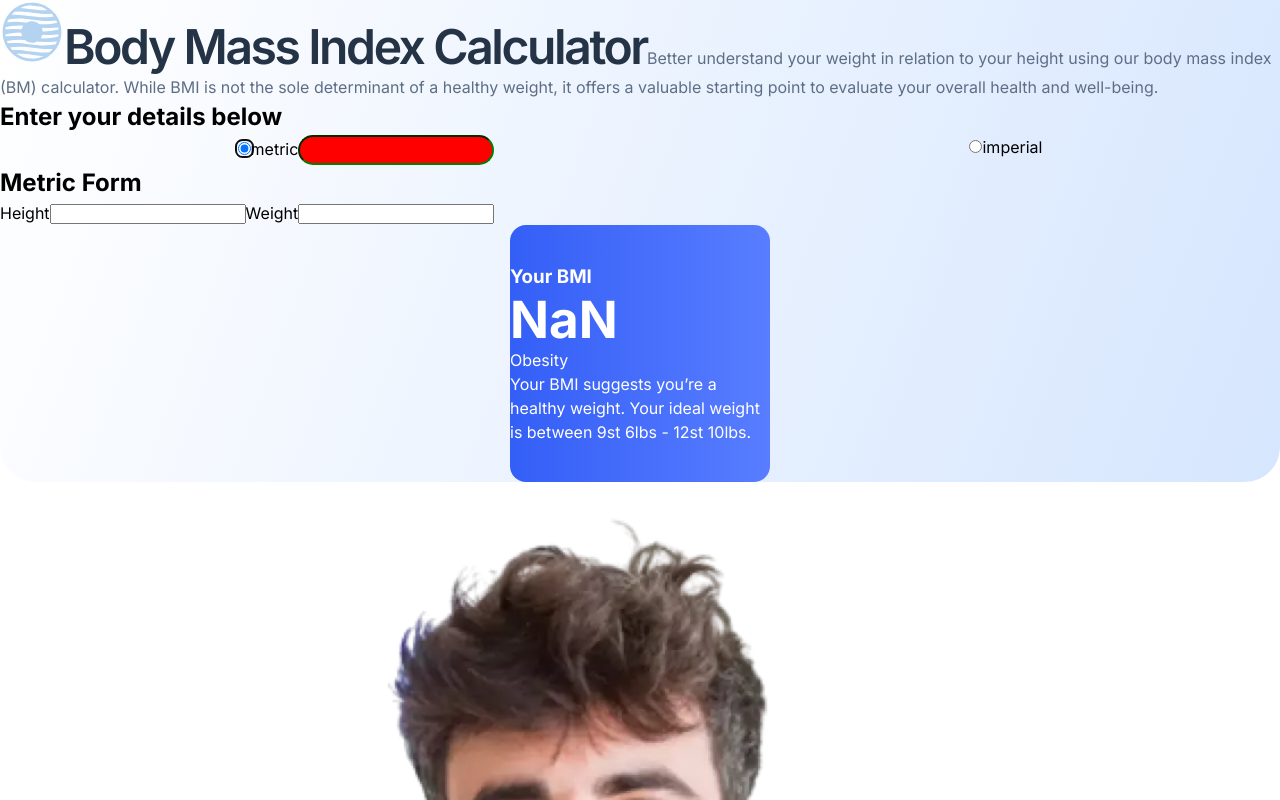
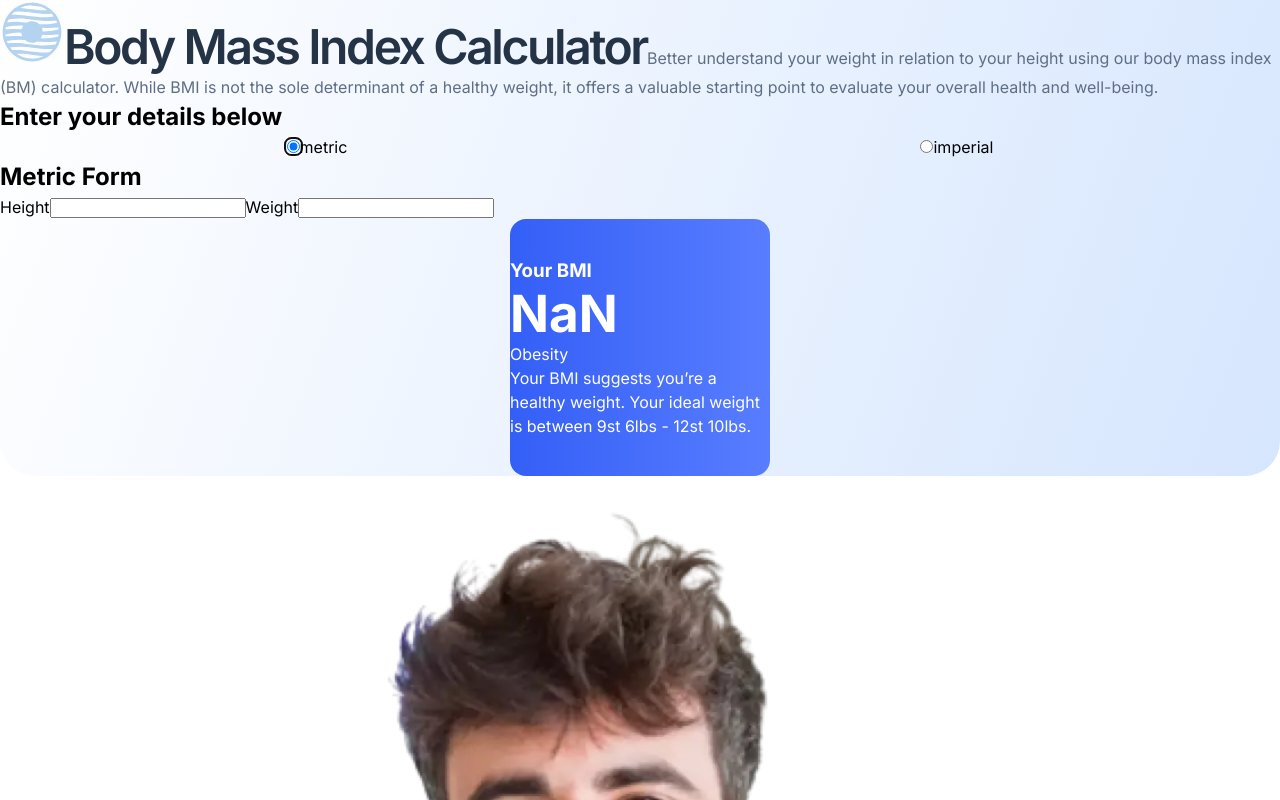
Before and after one commit to PiriyaLapa/body-mass-calculator-page2, a React (Vite) app: page / in a window 1280 px wide. Shown: the top 800 px of the page. Built offline with nearby package versions, Linux system fonts and the light colour scheme; the HTML template or start-up script is replaced by a standard one.

Commit message:
update add try to deploy

```diff
--- a/src/components/forms/BmiForm.tsx
+++ b/src/components/forms/BmiForm.tsx
@@ -1,5 +1,5 @@
 import { Component, ReactNode, createRef } from "react";
-import { RadioBox, StyledBmiForm, StyledInputTest } from "../../styles/styles";
+import { RadioBox, StyledBmiForm } from "../../styles/styles";
 import MetricForm from "./MetricForm";
 import ImprerialForm from "./ImprerialForm";
 
@@ -62,7 +62,6 @@ export default class BmiForm extends Component<BmiFormProps, RadioOptionState> {
               ref={this.defaultOptionRef}
             />
             <label htmlFor={optionA}>{optionA}</label>
-            <StyledInputTest />
           </div>
           <div>
             <input
--- a/src/styles/styles.ts
+++ b/src/styles/styles.ts
@@ -172,6 +172,8 @@ export const RadioBox = styled.div`
 
 export const StyledMetricForm = styled.form`
   display: block;
+
+
 `;
 export const StyledImprerialForm = styled.div`
   display: block;
```
